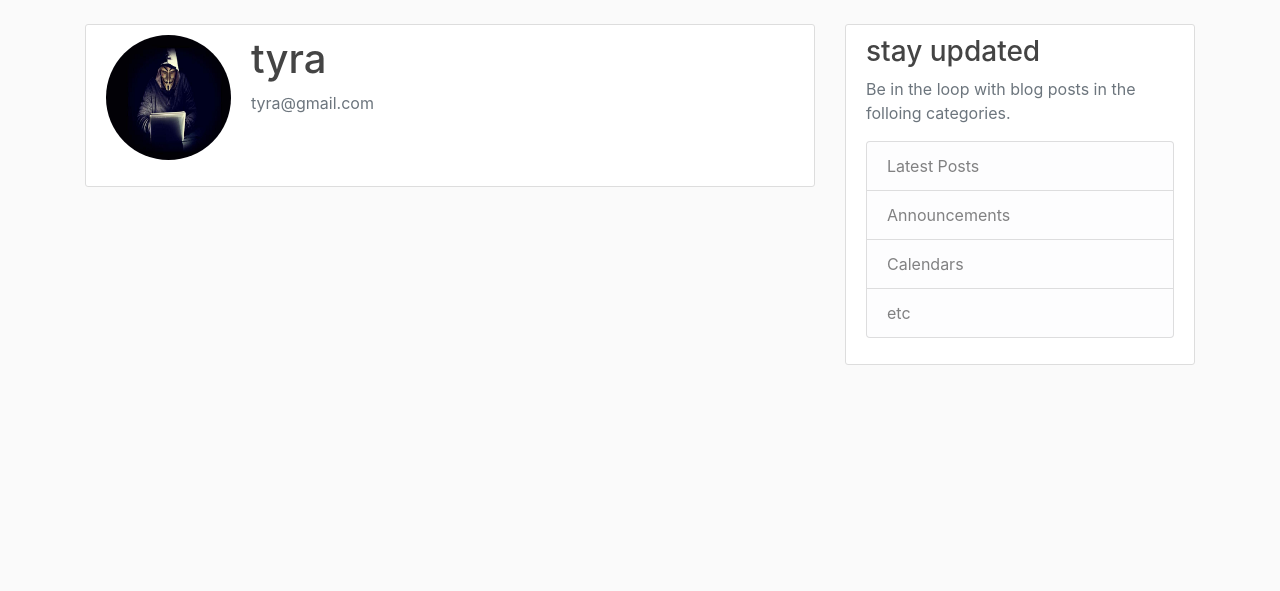
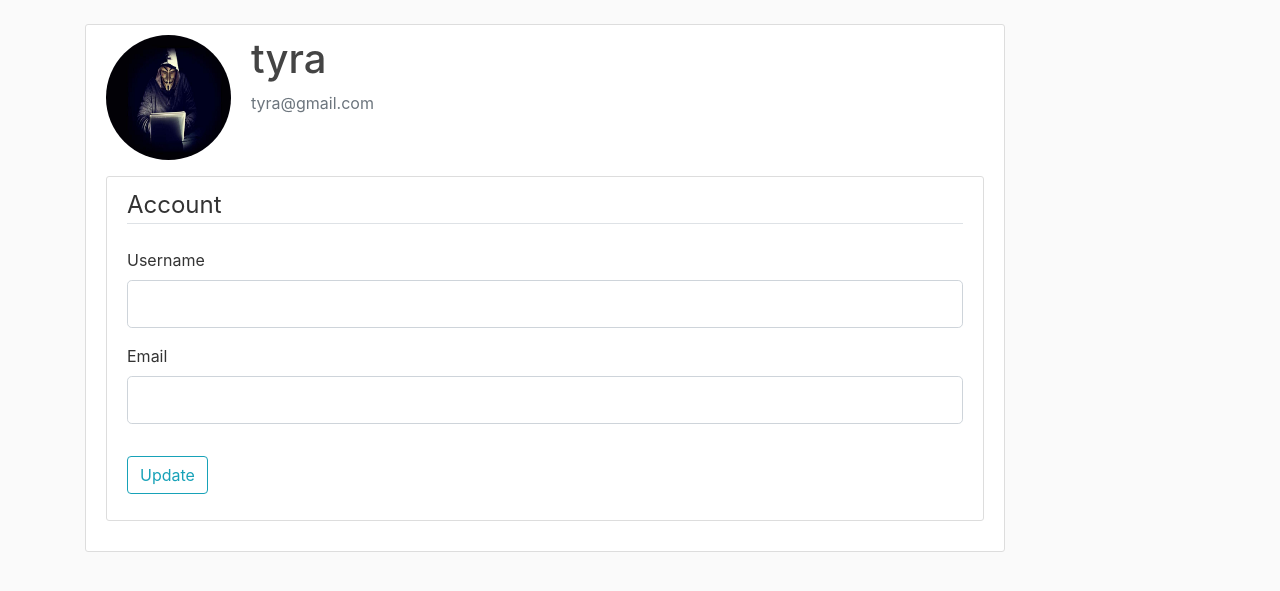
Before and after one commit to Tyra-hans/Bloghub, a Flask app: page /account in a window 1280 px wide. Shown: the part 56-647 px from the top of the page. Run offline with Flask 2, Linux system fonts and the light colour scheme; a user stored in the database is signed in; some libraries are stand-ins or nearby versions.

Commit message:
creates account form for updating one's account details

```diff
--- a/bloghub/forms.py
+++ b/bloghub/forms.py
@@ -1,4 +1,6 @@
 from flask_wtf import FlaskForm
+from flask_wtf.file import FileField, FileAllowed
+from flask_login import current_user
 from wtforms import StringField, PasswordField, SubmitField, BooleanField
 from wtforms.validators import DataRequired, Length , Email,EqualTo, ValidationError
 from bloghub.models import User
@@ -33,3 +35,24 @@ class LoginForm(FlaskForm):
     password = PasswordField('Password', validators=[DataRequired()])
     remember = BooleanField('Remember me')
     submit = SubmitField('Login')
+
+
+class UpdateAccountForm(FlaskForm):
+    username = StringField('Username',
+                           validators=[DataRequired(), Length(min=2, max=20)])
+    email = StringField('Email',
+                        validators=[DataRequired(), Email()])
+    picture = FileField('Update Profile Picture', validators=[FileAllowed(['jpg', 'png'])])
+    submit = SubmitField('Update')
+
+    def validate_username(self, username):
+        if username.data != current_user.username:
+            user = User.query.filter_by(username=username.data).first()
+            if user:
+                raise ValidationError('That username is taken. Please choose a different one.')
+
+    def validate_email(self, email):
+        if email.data != current_user.email:
+            user = User.query.filter_by(email=email.data).first()
+            if user:
+                raise ValidationError('That email is taken. Please choose a different one.')
--- a/bloghub/templates/account.html
+++ b/bloghub/templates/account.html
@@ -9,5 +9,43 @@
             </div>
         </div>
         <!-- form here -->
+        <div class="content-section">
+                <form method="POST" action="">
+                    {{ form.hidden_tag() }}
+                    <fieldset class="form-group">
+                        <legend class="border-bottom mb-4">Account</legend>
+                        <div class="form-group">
+                            {{ form.username.label(class="form-control-label") }}
+
+                            {% if form.username.errors %}
+                                {{ form.username(class="form-control form-control-lg is-invalid") }}
+                                <div class="invalid-feedback">
+                                    {% for error in form.username.errors %}
+                                        <span>{{ error }}</span>
+                                    {% endfor %}
+                                </div>
+                            {% else %}
+                                {{ form.username(class="form-control form-control-lg") }}
+                            {% endif %}
+                        </div>
+                        <div class="form-group">
+                            {{ form.email.label(class="form-control-label") }}
+                            {% if form.email.errors %}
+                                {{ form.email(class="form-control form-control-lg is-invalid") }}
+                                <div class="invalid-feedback">
+                                    {% for error in form.email.errors %}
+                                        <span>{{ error }}</span>
+                                    {% endfor %}
+                                </div>
+                            {% else %}
+                                {{ form.email(class="form-control form-control-lg") }}
+                            {% endif %}
+                        </div>
+                    </fieldset>
+                    <div class="form-group">
+                        {{ form.submit(class="btn btn-outline-info") }}
+                    </div>
+                </form>
+            </div>
     </div>
 {% endblock %}
--- a/bloghub/templates/layout.html
+++ b/bloghub/templates/layout.html
@@ -45,7 +45,7 @@
     </header>
     <main role="main" class="container">
       <div class="row">
-        <div class="col-md-8">
+        <div class="col-md-10">
           {% with messages = get_flashed_messages(with_categories= true)%}
             {%if messages %}
               {% for category, message in messages %}
@@ -57,7 +57,7 @@
           {%endwith%}
           {% block content %}{% endblock %}
         </div>
-        <div class="col-md-4">
+        <!-- <div class="col-md-4">
           <div class="content-section">
             <h3>stay updated</h3>
             <p class='text-muted'>Be in the loop with blog posts in the folloing categories.
@@ -69,7 +69,7 @@
               </ul>
             </p>
           </div>
-        </div>
+        </div> -->
       </div>
     </main>
 
--- a/bloghub/views.py
+++ b/bloghub/views.py
@@ -1,6 +1,6 @@
 from flask import render_template, url_for, flash, redirect, request
 from bloghub import app, db, bcrypt
-from bloghub.forms import RegistrationForm, LoginForm
+from bloghub.forms import RegistrationForm, LoginForm, UpdateAccountForm
 from bloghub.models import User, Post
 from flask_login import login_user, current_user, logout_user, login_required
 
@@ -66,5 +66,6 @@ def logout():
 @app.route("/account")
 @login_required
 def account():
+    form = UpdateAccountForm()
     image_file = url_for('static', filename='images/' + current_user.image_file)
-    return render_template('account.html', title='Account', image_file = image_file)
+    return render_template('account.html', title='Account', image_file = image_file , form = form)
```
